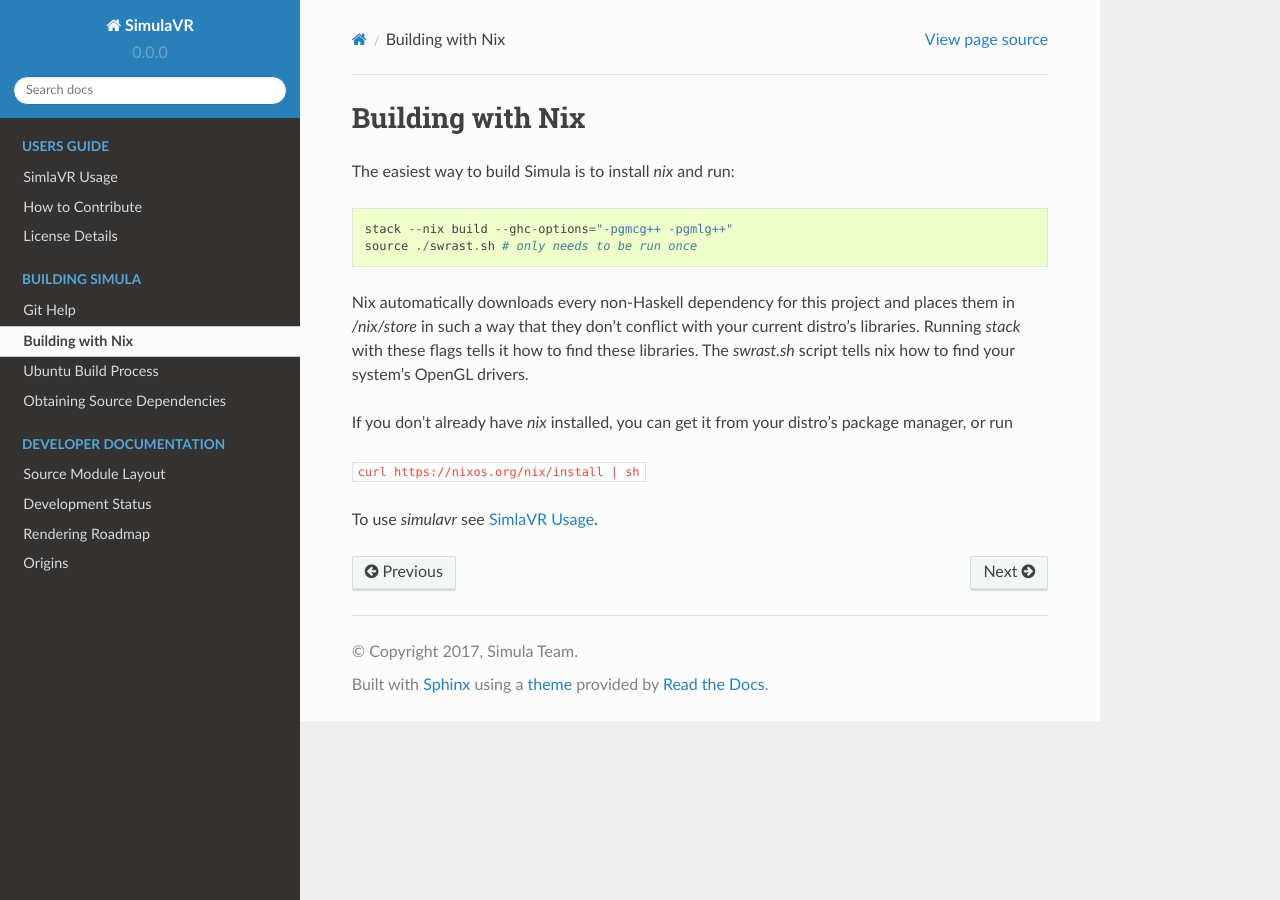
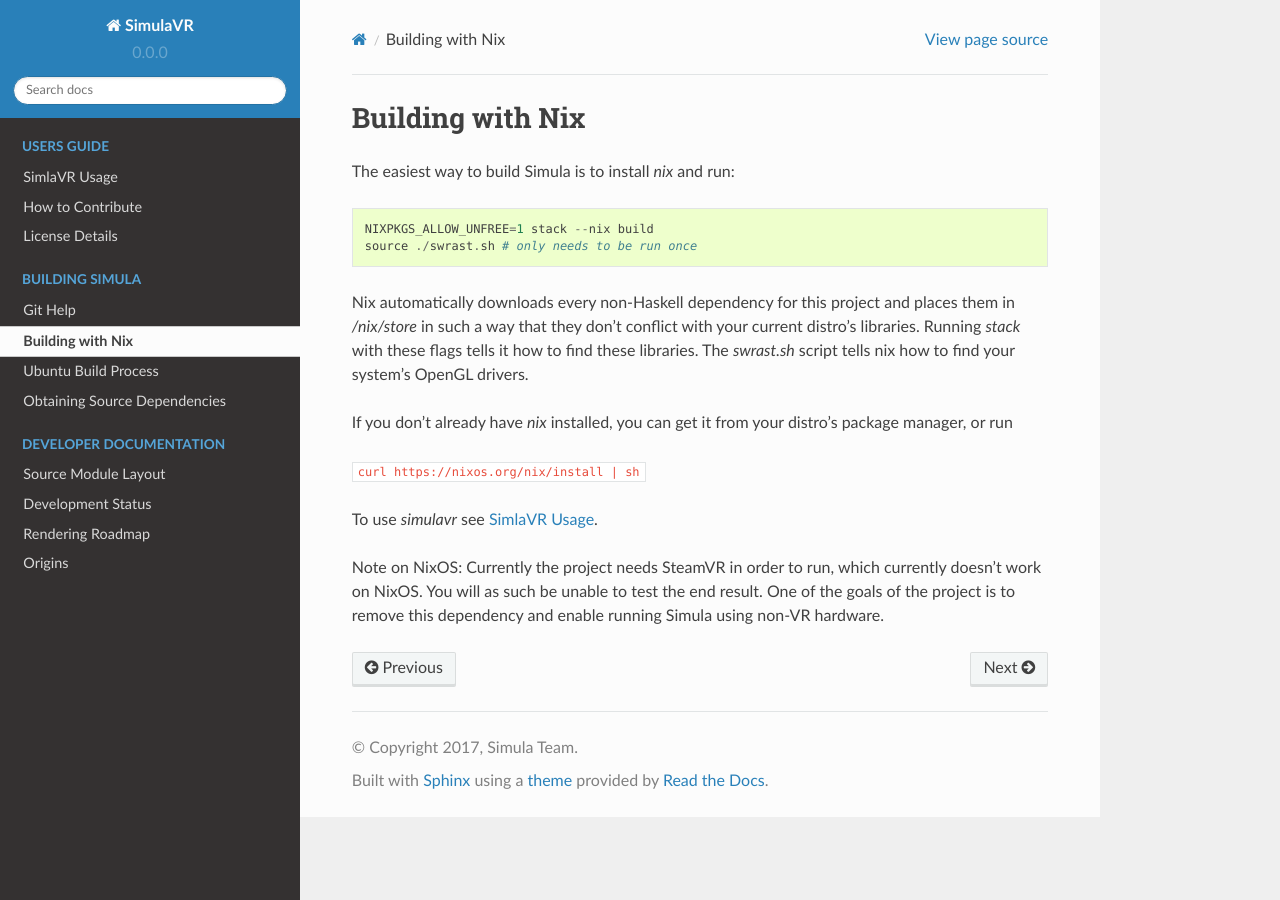
Before and after one commit to SimulaVR/Simula, a Sphinx documentation site: the page built from doc/source/Nix_Build.rst, in a window 1280 px wide. Built offline with Sphinx 7.4.7 and the Read the Docs theme 2.0.0, drawn with Linux system fonts in a browser that asks for light colours; formulas are drawn with MathJax 3.

Commit message:
Update Nix building instructions

```diff
--- a/doc/source/Nix_Build.rst
+++ b/doc/source/Nix_Build.rst
@@ -3,7 +3,7 @@
 
 The easiest way to build Simula is to install `nix` and run::
 
-    stack --nix build --ghc-options="-pgmcg++ -pgmlg++"
+    NIXPKGS_ALLOW_UNFREE=1 stack --nix build
     source ./swrast.sh # only needs to be run once
 
 Nix automatically downloads every non-Haskell dependency for this project and places them in */nix/store* in such a way that they don't conflict with your current distro's libraries. Running *stack* with these flags tells it how to find these libraries. The *swrast.sh* script tells nix how to find your system's OpenGL drivers.
@@ -13,3 +13,6 @@
 ``curl https://nixos.org/nix/install | sh``
 
 To use *simulavr* see :ref:`simulavr-usage`.
+
+Note on NixOS:
+Currently the project needs SteamVR in order to run, which currently doesn't work on NixOS. You will as such be unable to test the end result. One of the goals of the project is to remove this dependency and enable running Simula using non-VR hardware.
```
